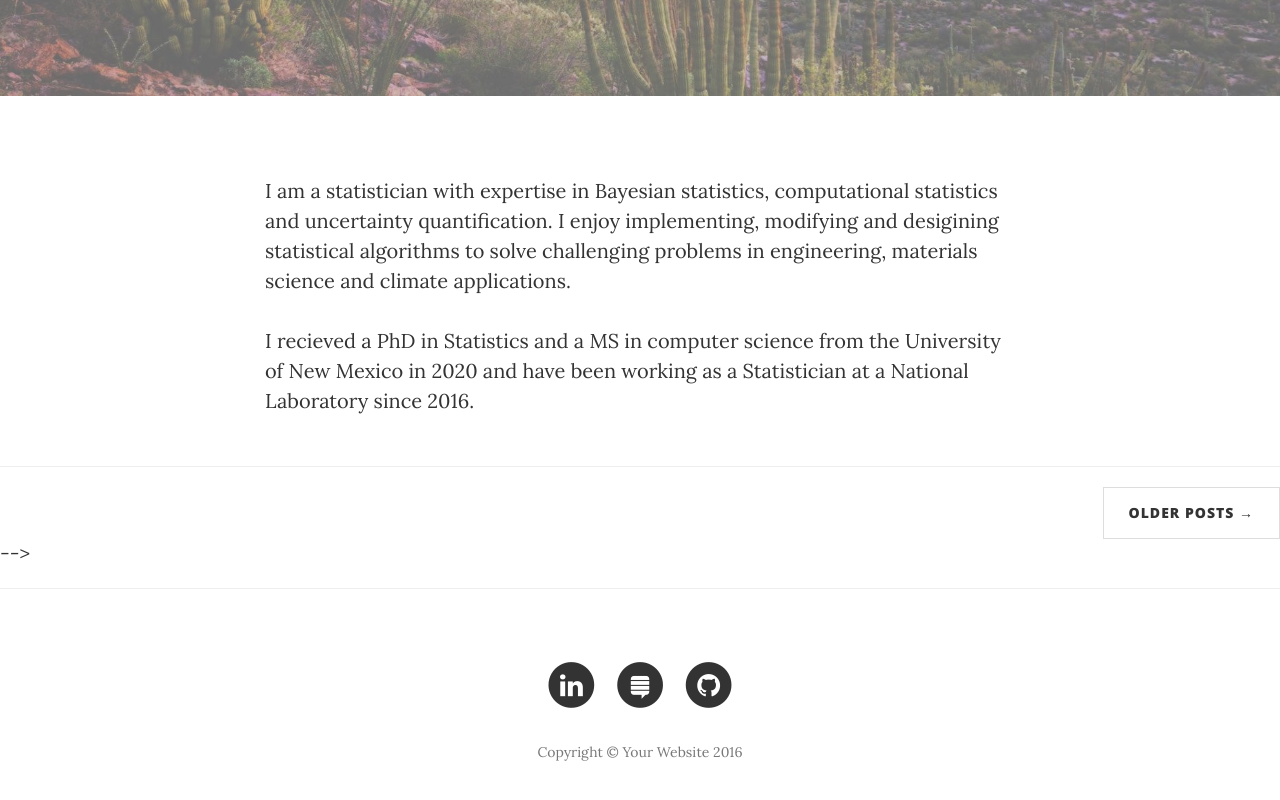
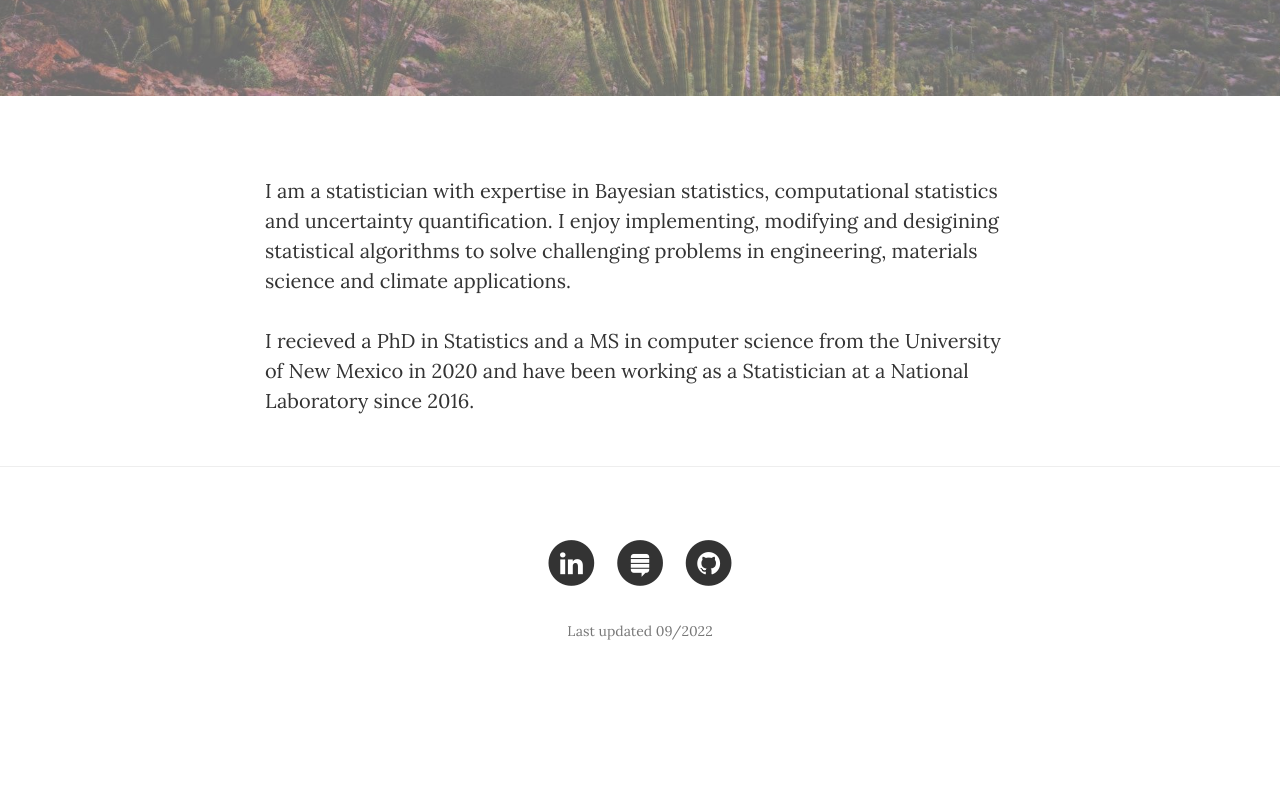
Before and after one commit to knrumsey/knrumsey.github.io, a website: page index.html in a window 1280 px wide. Shown: the part 352-1152 px from the top of the page. After the commit the page ends 1059 px from the top, so only its background shows below. Drawn offline with nearby package versions, Linux system fonts and the light colour scheme.

Commit message:
auto commit

```diff
--- a/index.html
+++ b/index.html
@@ -109,7 +109,6 @@
                     <p class="post-meta">Posted by <a href="#">Kellin Rumsey</a> on September 26, 2022</p>
                 </div>
                 <hr>
-                <!-- Pager -->
                 <ul class="pager">
                     <li class="next">
                         <a href="#">Older Posts &rarr;</a>
@@ -120,7 +119,6 @@
     </div>
     -->
 
-    <hr>
 
     <!-- Footer -->
     <footer>
@@ -153,7 +151,7 @@
                             </a>
                         </li>
                     </ul>
-                    <p class="copyright text-muted">Copyright &copy; Your Website 2016</p>
+                    <p class="copyright text-muted">Last updated 09/2022</p>
                 </div>
             </div>
         </div>
```
